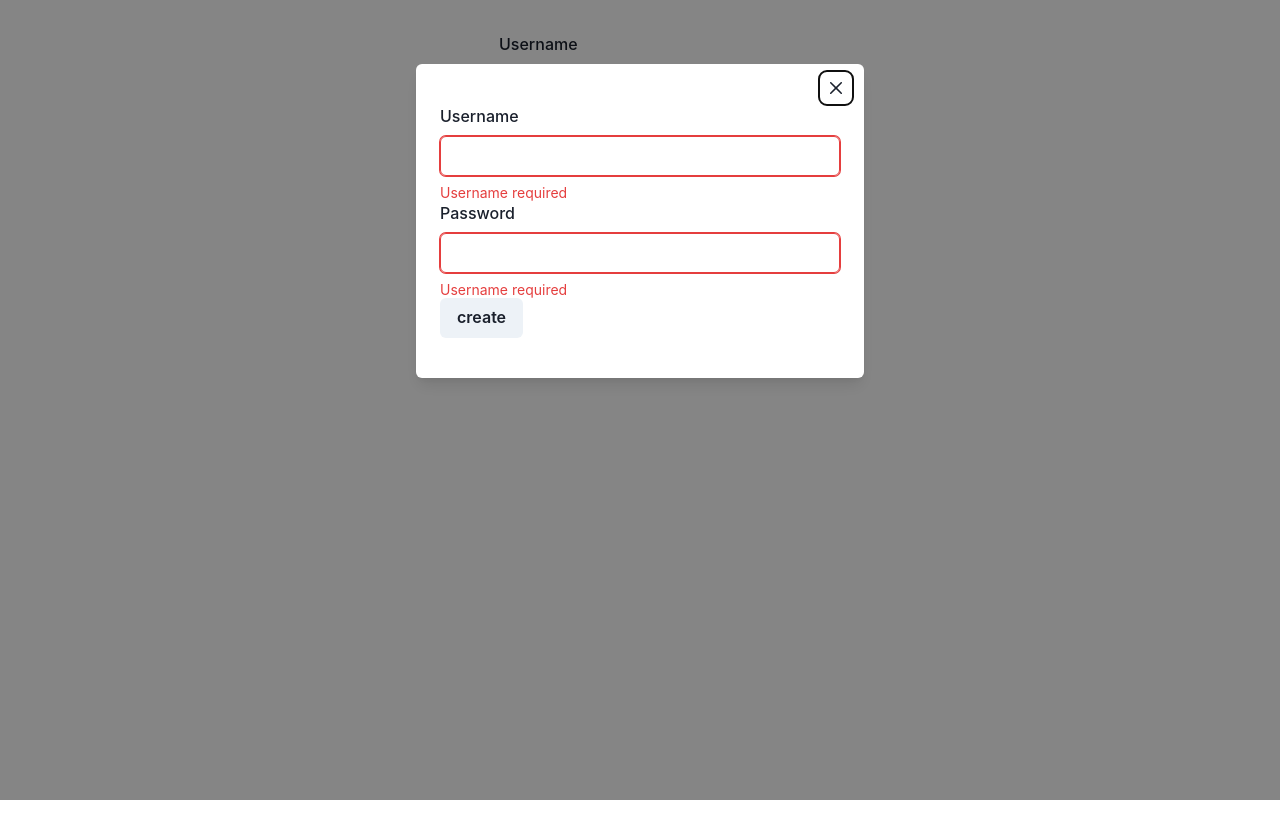
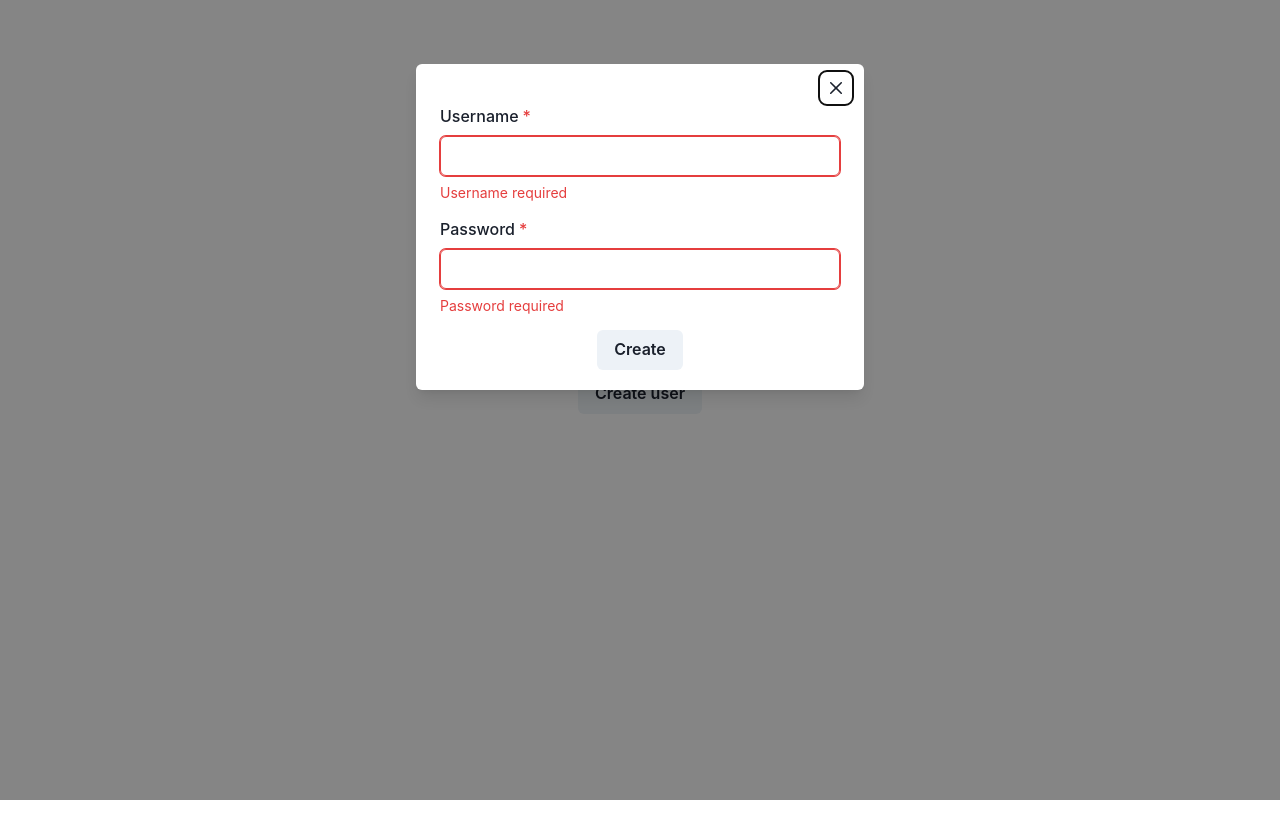
Before and after one commit to davidhuertado/library-frontend, a React (Vite) app: page / in a window 1280 px wide. Both pictures are taken after typing "Sample", "Sample123" into the empty fields and a click on the button "Create user". Shown: the top 838 px of the page. Before the commit the page ends 800 px from the top, so only its background shows below. Built offline with nearby package versions, Linux system fonts and the light colour scheme.

Commit message:
feat styling, error handling createUserForm

```diff
--- a/src/App.css
+++ b/src/App.css
@@ -1,8 +1,8 @@
 #root {
-  max-width: 1280px;
-  margin: 0 auto;
+  /* margin: 0 auto; */
   padding: 2rem;
   text-align: center;
+  width: 100%;
 }
 
 .logo {
--- a/src/App.tsx
+++ b/src/App.tsx
@@ -1,5 +1,5 @@
 import React, { useState, useEffect } from 'react';
-import { Button, useDisclosure } from '@chakra-ui/react';
+import { Button, useDisclosure, Box } from '@chakra-ui/react';
 import LoginForm from './UI/LoginForm';
 import Notification from './UI/Notification';
 import BookCard from './UI/BookCard';
@@ -81,13 +81,25 @@ function App() {
 
   if (!user) {
     return (
-      <div className="App">
+      <Box
+        w="100%"
+        height="100vh"
+        display="flex"
+        alignItems="center"
+        flexDirection="column"
+      >
         {/* modal for creating user */}
         <ModalForm
           isOpen={isCreateUserOpen}
           onOpen={onCreateUserClose}
           onClose={onCreateUserClose}
-          bodyContent={<CreateUserForm onCloseFunc={onCreateUserClose} />}
+          bodyContent={
+            <CreateUserForm
+              setNotification={setNotification}
+              setError={setError}
+              onCloseFunc={onCreateUserClose}
+            />
+          }
         />
         {notification ? (
           <Notification status="sucess" message={notification} />
@@ -100,9 +112,10 @@ function App() {
           setPassword={setPassword}
           handleSubmit={handleLogin}
         />
-
-        <Button onClick={onCreateUserOpen}>Create user</Button>
-      </div>
+        <Box mb="4">
+          <Button onClick={onCreateUserOpen}>Create user</Button>
+        </Box>
+      </Box>
     );
   }
 
--- a/src/UI/BookCard/index.tsx
+++ b/src/UI/BookCard/index.tsx
@@ -1,4 +1,14 @@
 import React from 'react';
+import {
+  Card,
+  CardHeader,
+  CardBody,
+  CardFooter,
+  Button,
+  Heading,
+  UnorderedList,
+  ListItem,
+} from '@chakra-ui/react';
 
 interface BookCardProps {
   title: string;
@@ -14,14 +24,21 @@ const BookCard = ({
   read,
 }: BookCardProps): JSX.Element => {
   return (
-    <div>
-      <ul>
-        <li>{title}</li>
-        <li>{author}</li>
-        <li>{year}</li>
-        <li>{read}</li>
-      </ul>
-    </div>
+    <Card>
+      <CardHeader>
+        <Heading size="md">{title}</Heading>
+      </CardHeader>
+      <CardBody>
+        <UnorderedList>
+          {author && <ListItem>{author}</ListItem>}
+          {year && <ListItem>{year}</ListItem>}
+          {read ? <ListItem>Read</ListItem> : <ListItem>Unread</ListItem>}
+        </UnorderedList>
+      </CardBody>
+      <CardFooter>
+        <Button>Vi</Button>
+      </CardFooter>
+    </Card>
   );
 };
 
--- a/src/UI/CreateUserForm/index.tsx
+++ b/src/UI/CreateUserForm/index.tsx
@@ -12,9 +12,15 @@ import userService from '../../services/user.service';
 
 interface CreateUserFormProps {
   onCloseFunc: () => void;
+  setError: React.Dispatch<React.SetStateAction<string>>;
+  setNotification: React.Dispatch<React.SetStateAction<string>>;
 }
 
-const CreateUserForm = ({ onCloseFunc }: CreateUserFormProps) => {
+const CreateUserForm = ({
+  onCloseFunc,
+  setError,
+  setNotification,
+}: CreateUserFormProps) => {
   const [newUsername, setNewUsername] = useState('');
   const [newPassword, setNewPassword] = useState('');
 
@@ -25,21 +31,29 @@ const CreateUserForm = ({ onCloseFunc }: CreateUserFormProps) => {
         username: newUsername,
         password: newPassword,
       });
-      console.log(newUser);
+
       setNewUsername('');
       setNewPassword('');
       onCloseFunc();
-    } catch (err) {
-      console.error(err);
+      setNotification(`user ${newUser.username} created`);
+      setTimeout(() => {
+        setNotification('');
+      }, 5000);
+    } catch (err: any) {
+      setError(err.response.data.error);
+      onCloseFunc();
+      setTimeout(() => {
+        setError('');
+      }, 5000);
     }
   };
 
   const isErrorUser = newUsername === '';
   const isErrorPassword = newPassword === '';
   return (
-    <Form buttonText="create" onSubmitFunc={handleCreateUserSubmit}>
-      <Box>
-        <FormControl isInvalid={isErrorUser}>
+    <Form buttonText="Create" onSubmitFunc={handleCreateUserSubmit}>
+      <Box mb="4">
+        <FormControl isRequired isInvalid={isErrorUser}>
           <FormLabel>Username</FormLabel>
           <Input
             type="text"
@@ -49,15 +63,15 @@ const CreateUserForm = ({ onCloseFunc }: CreateUserFormProps) => {
           <FormErrorMessage>Username required</FormErrorMessage>
         </FormControl>
       </Box>
-      <Box>
-        <FormControl isInvalid={isErrorPassword}>
+      <Box mb="4">
+        <FormControl isRequired isInvalid={isErrorPassword}>
           <FormLabel>Password</FormLabel>
           <Input
             type="password"
             value={newPassword}
             onChange={(e) => setNewPassword(e.target.value)}
           />
-          <FormErrorMessage>Username required</FormErrorMessage>
+          <FormErrorMessage>Password required</FormErrorMessage>
         </FormControl>
       </Box>
     </Form>
--- a/src/UI/Form/index.tsx
+++ b/src/UI/Form/index.tsx
@@ -12,7 +12,7 @@ const Form = ({ children, buttonText, onSubmitFunc }: FormProps) => {
     <Box>
       <form onSubmit={(e) => onSubmitFunc(e)}>
         <Box>{children}</Box>
-        <Box>
+        <Box w="100%" display="flex" justifyContent="center" mb="3">
           <Button type="submit">{buttonText}</Button>
         </Box>
       </form>
--- a/src/UI/LoginForm/index.tsx
+++ b/src/UI/LoginForm/index.tsx
@@ -1,5 +1,4 @@
 import React from 'react';
-// import Input from '../InputForm';
 import Form from '../Form';
 import {
   FormControl,
@@ -14,8 +13,6 @@ interface LoginFormProps {
   password: string;
   setUsername: React.Dispatch<React.SetStateAction<string>>;
   setPassword: React.Dispatch<React.SetStateAction<string>>;
-  // handleUsernameChange: (e: React.ChangeEvent<HTMLInputElement>) => void;
-  // handlePasswordChange: (e: React.ChangeEvent<HTMLInputElement>) => void;
   handleSubmit: (e: React.FormEvent<HTMLFormElement>) => void;
 }
 
@@ -29,9 +26,10 @@ const LoginForm = ({
   const isErrorUsername = username === '';
   const isErrorPassword = password === '';
   return (
+    <Box minWidth="300px" borderWidth="1px" borderRadius="md" p="4" m="10">
       <Form buttonText="Log In" onSubmitFunc={handleSubmit}>
-      <Box>
-        <FormControl isInvalid={isErrorUsername}>
+        <Box mb="4">
+          <FormControl isRequired isInvalid={isErrorUsername}>
             <FormLabel>Username</FormLabel>
             <Input
               type="text"
@@ -41,8 +39,8 @@ const LoginForm = ({
             <FormErrorMessage>Username required</FormErrorMessage>
           </FormControl>
         </Box>
-      <Box>
-        <FormControl isInvalid={isErrorPassword}>
+        <Box mb="4">
+          <FormControl isRequired isInvalid={isErrorPassword}>
             <FormLabel>Password</FormLabel>
             <Input
               type="password"
@@ -53,6 +51,7 @@ const LoginForm = ({
           </FormControl>
         </Box>
       </Form>
+    </Box>
   );
 };
 export default LoginForm;
--- a/src/UI/ModalForm/index.tsx
+++ b/src/UI/ModalForm/index.tsx
@@ -4,10 +4,9 @@ import {
   ModalOverlay,
   ModalContent,
   ModalHeader,
-  ModalFooter,
   ModalBody,
   ModalCloseButton,
-  Button,
+  Box,
 } from '@chakra-ui/react';
 import Form from '../Form';
 
@@ -29,6 +28,7 @@ const ModalForm = ({
 }: ModalFormProps) => {
   return (
     <Modal isOpen={isOpen} onClose={onClose}>
+      <Box>
         <ModalOverlay />
         <ModalContent>
           <ModalHeader>
@@ -36,8 +36,8 @@ const ModalForm = ({
             <ModalCloseButton />
           </ModalHeader>
           <ModalBody>{bodyContent}</ModalBody>
-        <ModalFooter></ModalFooter>
         </ModalContent>
+      </Box>
     </Modal>
   );
 };
```
Lines whose indentation alone changed are shown as unchanged.
